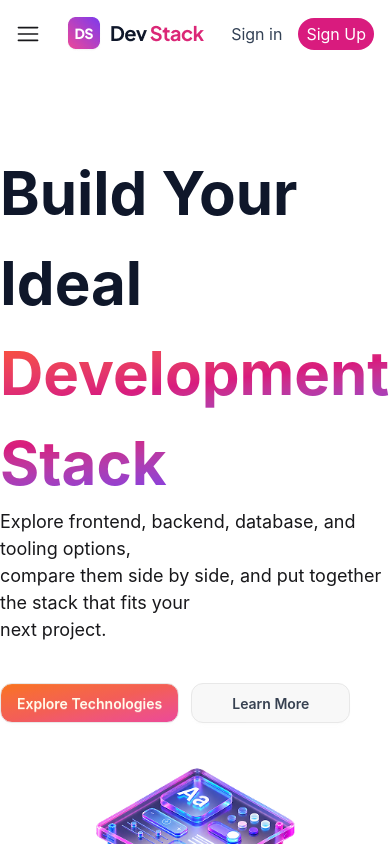
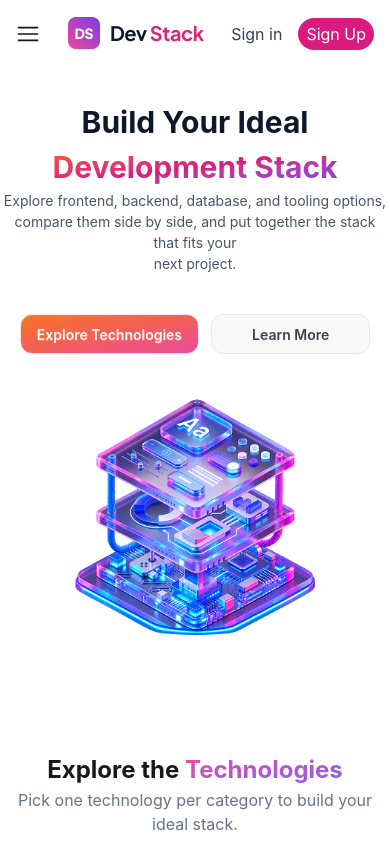
Before and after one commit to guts-of-sadi/Assignment-5, a React (Vite) app: page / in a window 390 px wide. Shown: the top 844 px of the page. Built offline with nearby package versions, Linux system fonts and the light colour scheme.

Commit message:
complete

```diff
--- a/src/components/Banner.tsx
+++ b/src/components/Banner.tsx
@@ -3,19 +3,21 @@ const banner = () => {
     return (
 
 
-        <section className="container mx-auto grid grid-cols-1 lg:grid-cols-2 mt-20">
+        <section className="container mx-auto grid grid-cols-1 lg:grid-cols-2 mt-8 lg:mt-20">
 
-            <div>
-                <h1 className="text-[#0F172A] font-bold text-[60px]">Build Your Ideal<span className="bg-linear-to-br from-[#FF5722] via-[#D81B7E] to-[#7C3AED] bg-clip-text text-transparent">
+            <div className="text-center lg:text-left">
+                <h1 className="text-center lg:text-left text-[#0F172A] font-bold text-[30px] lg:text-[60px]">Build Your Ideal<span className="bg-linear-to-br from-[#FF5722] via-[#D81B7E] to-[#7C3AED] bg-clip-text text-transparent">
                     <br />Development Stack</span></h1>
 
-                <p className="text-[18px] mb-10">Explore frontend, backend, database, and tooling options,<br />
+                <p className=" text-[#475569] text-center lg:text-left text-[14px] lg:text-[18px] mb-10">Explore frontend, backend, database, and tooling options,<br />
                     compare them side by side, and put together the stack that fits your<br />
                     next project.</p>
 
                 <button className="duration-300 hover:-translate-y-1 text-amber-50 btn bg-linear-to-br from-[#F97316] via-[#F35E57] to-[#EC4899] rounded-xl">Explore Technologies</button>
-                <button className="btn duration-300 hover:-translate-y-1 text-[#374151] rounded-xl ml-3 py-3 px-10">Learn More</button>
+                <button className="btn outline-amber-50 duration-300 hover:-translate-y-1 text-[#374151] rounded-xl ml-3 py-3 px-10">Learn More</button>
+
             </div>
+
 
             <div className="flex justify-end">
                 <img src={Image} alt="" className="-mt-8 " />
--- a/src/components/ExploreTechcards/Selectedtech.tsx
+++ b/src/components/ExploreTechcards/Selectedtech.tsx
@@ -83,8 +83,8 @@ const Selectedtech = ({ count, setCount, selectedTechs, setSelectedTech }: Selec
                     className="btn mt-3 flex items-center justify-center mx-auto text-[#D82C20] rounded-xl border-[#D82C20] px-20">Remove All</button>
             )}
 
-            <p className="flex justify-center items-center border border-blue-100 rounded-2xl py-5 text-[#94A3B8]">
-                {count === 0 ? "Your stack is empty" : ""}</p>
+            <p className="flex justify-center items-center hover:border hover:border-blue-100 rounded-2xl py-5 text-[#94A3B8]">
+                {count === 0 && "Your stack is empty"}</p>
         </div>
     )
 }
--- a/src/components/ExploreTechcards/Technologies.tsx
+++ b/src/components/ExploreTechcards/Technologies.tsx
@@ -17,9 +17,9 @@ const Technologies = ({ dataused }: TechnologiesProps) => {
     const [selectedTechs, setSelectedTech] = useState<CardTypes[]>([])
 
     return (
-        <div className="mt-30">
-            <h2 className="font-bold text-[36px]">Explore the <span className="bg-linear-to-br from-[#EC4899] via-[#B753CC] to-[#8B5CF6] bg-clip-text text-transparent">Technologies</span></h2>
-            <p className="text-[#64748B] mb-10">Pick one technology per category to build your ideal stack.</p>
+        <div className="mt-10 lg:mt-15">
+            <h2 className="font-bold text-center lg:text-left text-[24px] lg:text-[36px]">Explore the <span className="bg-linear-to-br from-[#EC4899] via-[#B753CC] to-[#8B5CF6] bg-clip-text text-transparent">Technologies</span></h2>
+            <p className="text-center lg:text-left text-[#64748B] mb-5 lg:mb-10">Pick one technology per category to build your ideal stack.</p>
             <div className="grid grid-cols-1 md:grid-cols-2 lg:grid-cols-4">
 
                 <div className="col-span-3 ">
--- a/src/components/Footer.tsx
+++ b/src/components/Footer.tsx
@@ -2,11 +2,11 @@ import Logo from "../assets/logo-text.png"
 const Footer = () => {
     return (
         <div className="container mx-auto grid grid-cols-1 md:grid-cols-3 lg:grid-cols-4 mt-20">
-            <div className="mr-20 text-center lg:text-left">
+            <div className="lg:mr-20 text-center lg:text-left">
 
-                <img className="mx-auto lg:mx-0 pb-5" src={Logo} alt="" />
-                <p className=" mb-10 text-[12px] text-[#64748B]">Curated tools, technologies, and resources for developers building <br /> modern software.</p>
-                <ul className="text-[#475569] mb-15 flex justify-center gap-2 lg:justify-between font-semibold">
+                <img className="mx-auto lg:mx-0 pb-3 lg:pb-5" src={Logo} alt="DevStack LOGO" />
+                <p className="mb-5 lg:mb-10 text-[12px] text-[#64748B]">Curated tools, technologies, and resources for developers building <br /> modern software.</p>
+                <ul className="text-[12px] text-[#475569] mb-5 lg:mb-15 flex justify-center gap-2 lg:justify-between font-semibold">
                     <li className="mb-2"><a href="">Github</a></li>
                     <li className="mb-2"><a href="">Twitter</a></li>
                     <li className="mb-2"><a href="">Linkedin</a></li>
@@ -42,10 +42,10 @@ const Footer = () => {
 
             <div className="col-span-full">
 
-                <footer className=" flex justify-between text-[#64748B] mb-10">
+                <footer className="flex justify-between  text-[#64748B] mb-10">
 
-                    <p>© 2026 Dev Stack. All rights reserved. </p>
-                    <ul className="flex gap-2">
+                    <p className="text-[11px] lg:text-[16px]">© 2026 Dev Stack. All rights reserved. </p>
+                    <ul className="text-[11px] lg:text-[16px] flex gap-2">
                         <li><a href="">Privacy</a></li>
                         <li><a href="">Terms</a></li>
                     </ul>
```
Also changed, not shown: 1 other file (tests, documents, lock files or other folders).
